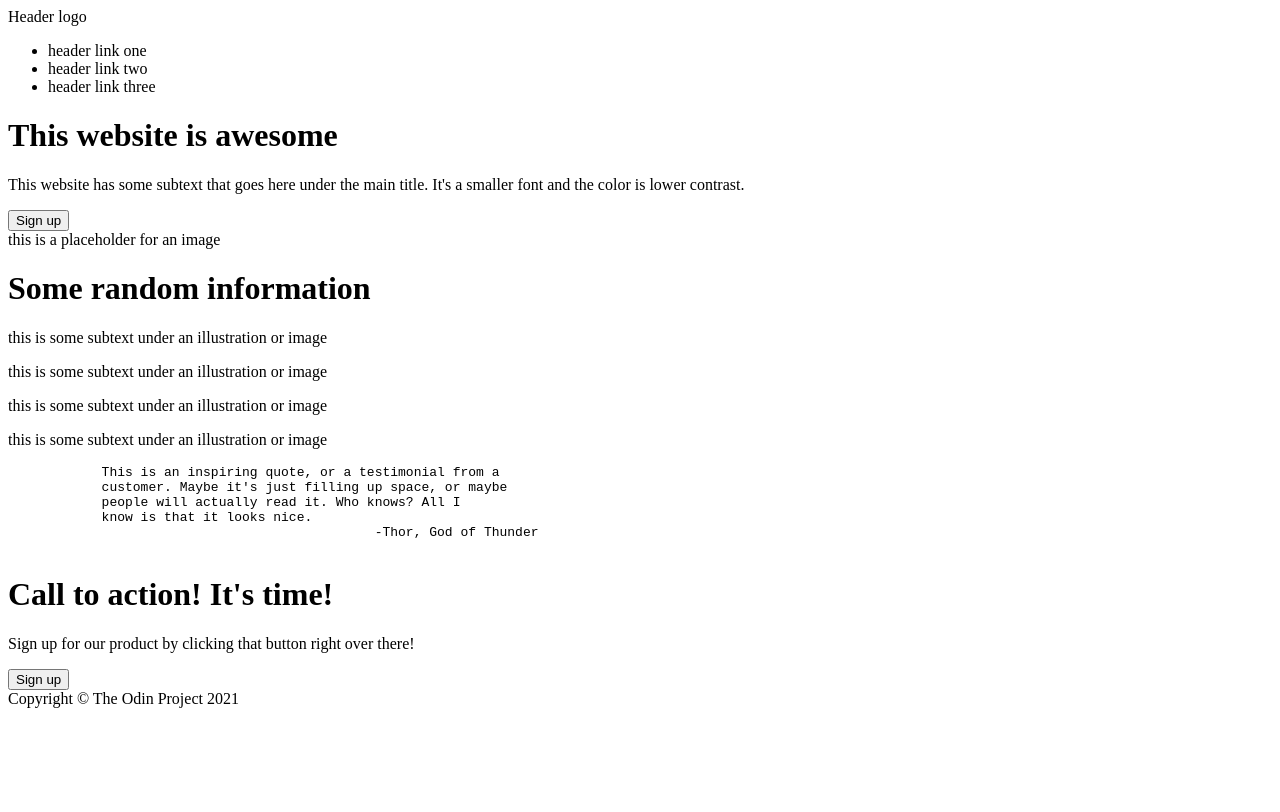
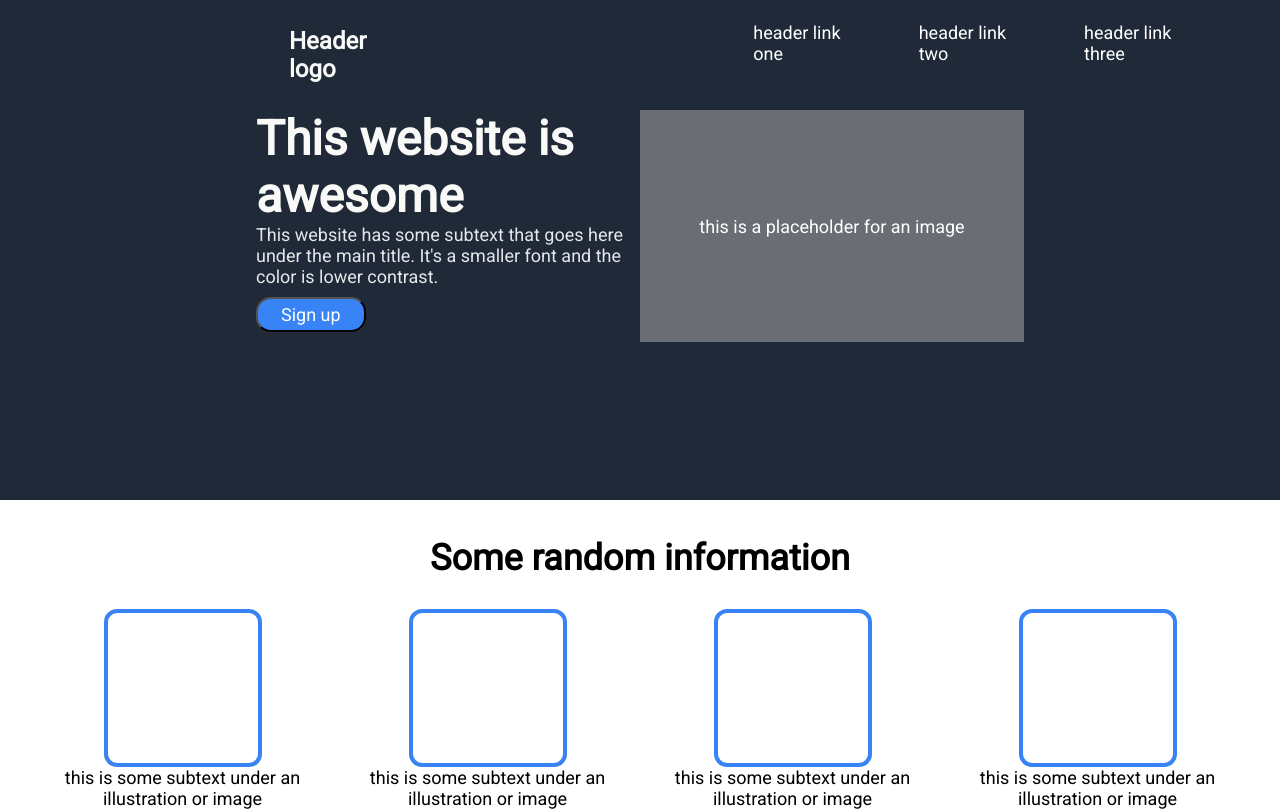
Before and after one commit to VishalGaud/Landing_page_flexbox, a plain HTML site: page index.html in a window 1280 px wide. Shown: the top 812 px of the page. Drawn offline with Linux system fonts and the light colour scheme; the site is published under a folder, as on GitHub Pages, so addresses that start at the root find nothing.

Commit message:
Update index.html
Corrected the style file linking

```diff
--- a/index.html
+++ b/index.html
@@ -6,7 +6,7 @@
     <meta name="viewport" content="width=device-width, initial-scale=1.0">
     <meta http-equiv="X-UA-Compatible" content="IE=edge">
     <title>Landing Flex</title>
-    <link rel="stylesheet" href="/styl.css">
+    <link rel="stylesheet" href="styl.css">
     <link href="https://fonts.googleapis.com/css2?family=Baloo+Bhai+2:wght@532&family=Bree+Serif&family=Roboto&display=swap" rel="stylesheet">
 </head>
 
```
